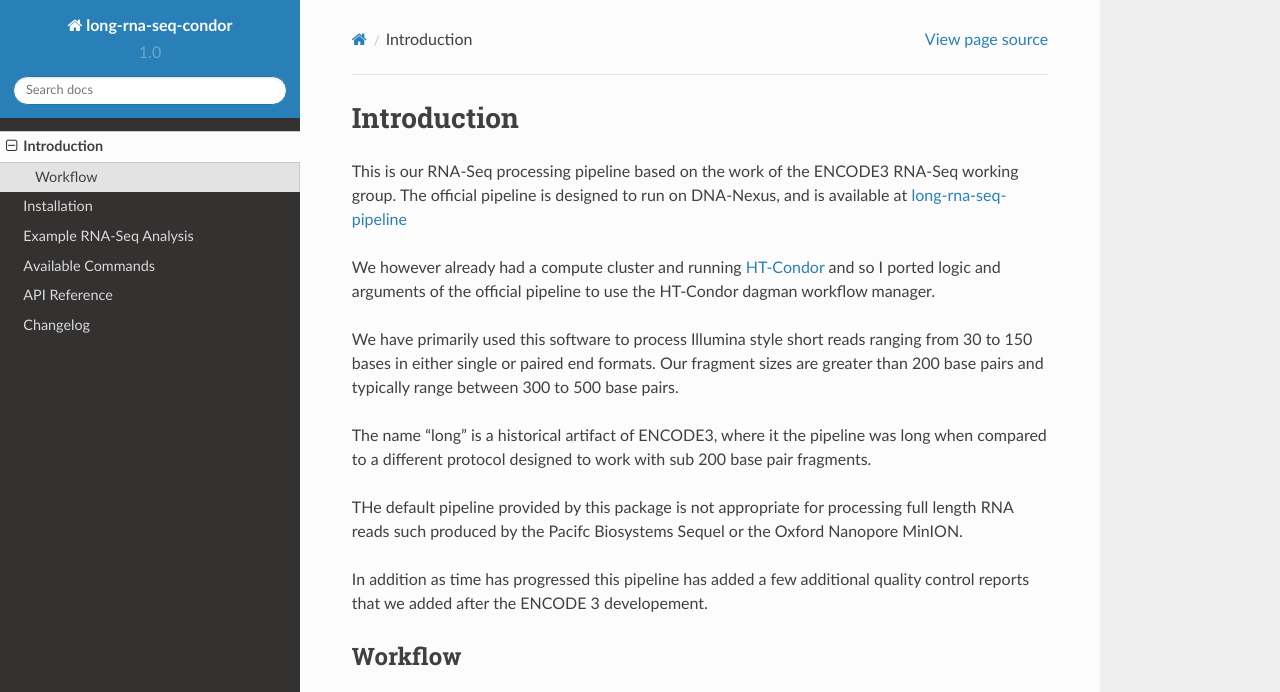
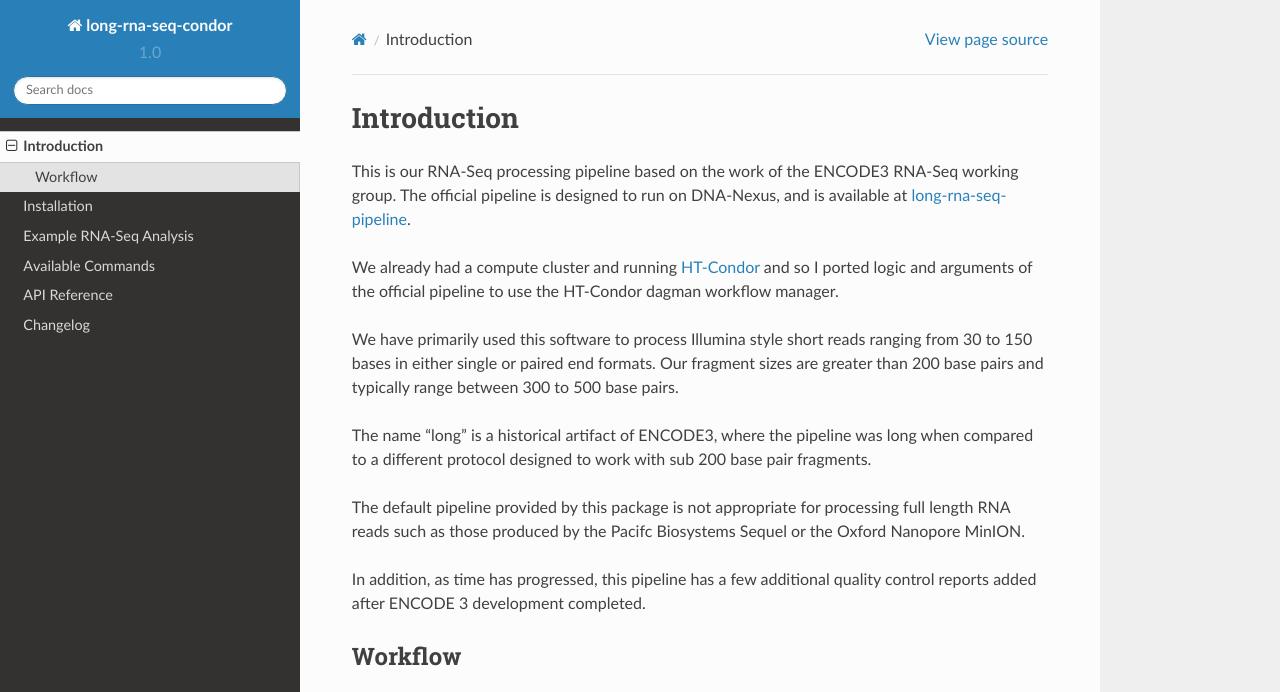
Before and after one commit to detrout/woldlab-rna-seq, a Sphinx documentation site: the page built from docs/overview.rst, in a window 1280 px wide and 985 px high, cut to the strip 0-692 px from the top of the window. Built offline with Sphinx 7.4.7 and the Read the Docs theme 2.0.0, drawn with Linux system fonts in a browser that asks for light colours.

Commit message:
Readability improvements

```diff
--- a/docs/overview.rst
+++ b/docs/overview.rst
@@ -3,9 +3,9 @@ Introduction
 
 This is our RNA-Seq processing pipeline based on the work of the
 ENCODE3 RNA-Seq working group. The official pipeline is designed to
-run on DNA-Nexus, and is available at `long-rna-seq-pipeline`_
+run on DNA-Nexus, and is available at `long-rna-seq-pipeline`_.
 
-We however already had a compute cluster and running `HT-Condor`_ and so I
+We already had a compute cluster and running `HT-Condor`_ and so I
 ported logic and arguments of the official pipeline to use the
 HT-Condor dagman workflow manager.
 
@@ -14,17 +14,17 @@ reads ranging from 30 to 150 bases in either single or paired end
 formats. Our fragment sizes are greater than 200 base pairs and
 typically range between 300 to 500 base pairs.
 
-The name "long" is a historical artifact of ENCODE3, where it the pipeline was
+The name "long" is a historical artifact of ENCODE3, where the pipeline was
 long when compared to a different protocol designed to work with sub
 200 base pair fragments.
 
-THe default pipeline provided by this package is not appropriate for
-processing full length RNA reads such produced by the Pacifc
+The default pipeline provided by this package is not appropriate for
+processing full length RNA reads such as those produced by the Pacifc
 Biosystems Sequel or the Oxford Nanopore MinION.
 
-In addition as time has progressed this pipeline has added a few
-additional quality control reports that we added after the ENCODE 3
-developement.
+In addition, as time has progressed, this pipeline has a few
+additional quality control reports added after ENCODE 3
+development completed.
 
 Workflow
 --------
```
